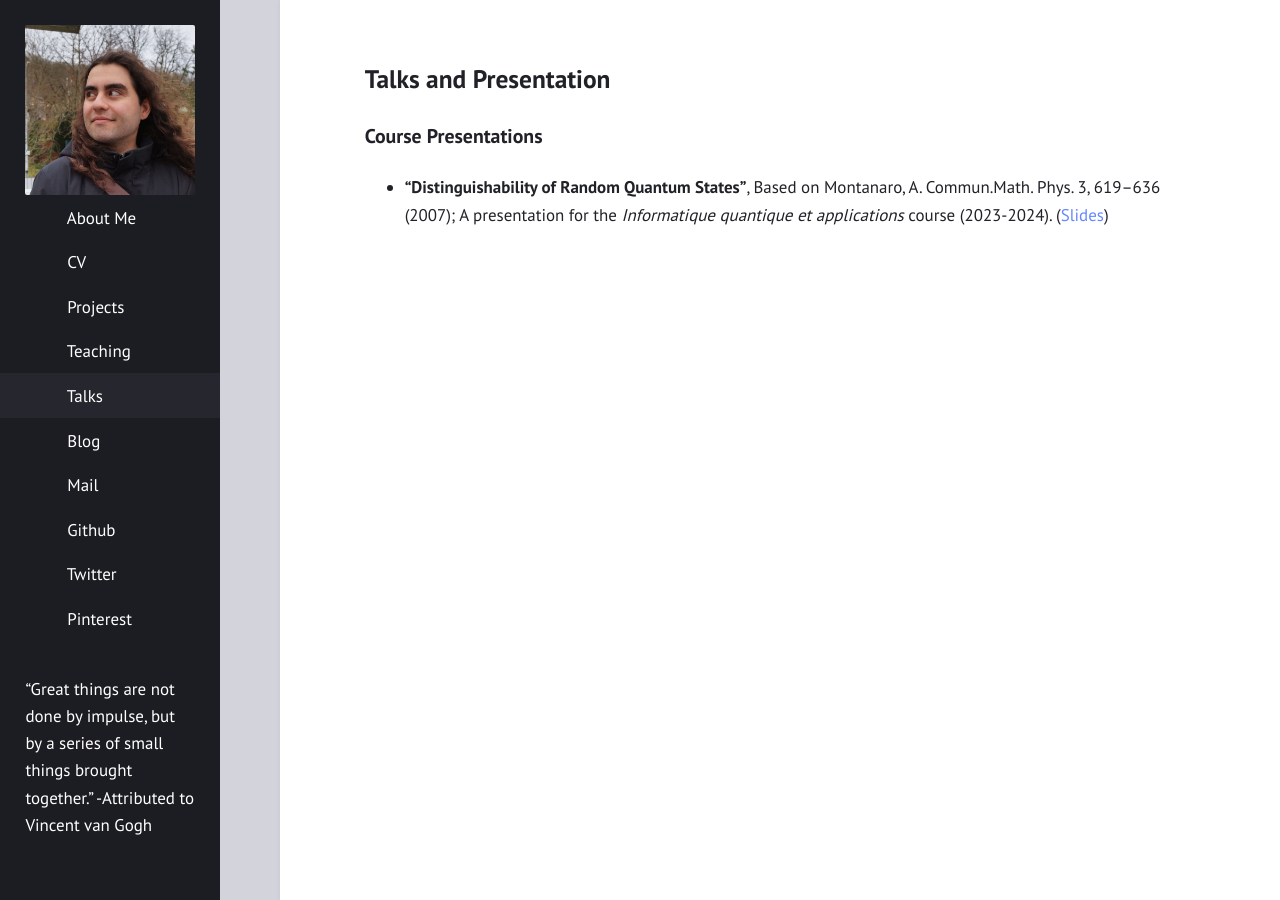
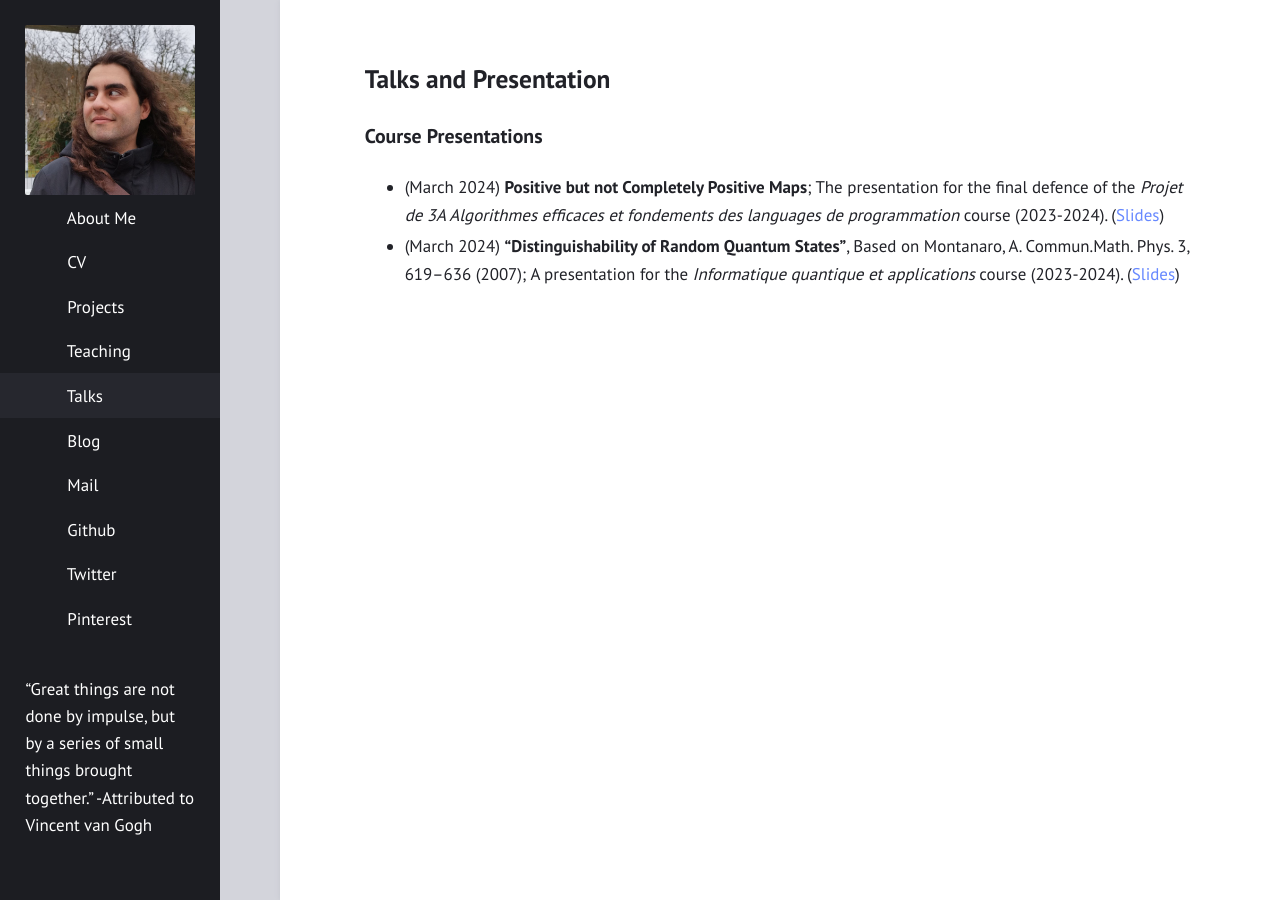
Before and after one commit to ali-almasi/ali-almasi.github.io, a Jekyll site: the page built from talks.md, in a window 1280 px wide. Built offline with Jekyll 4.4.1, drawn with Linux system fonts in a browser that asks for light colours.

Commit message:
Update talks.md

```diff
--- a/talks.md
+++ b/talks.md
@@ -5,4 +5,5 @@ layout: post
 ---
 ## Talks and Presentation
 ### Course Presentations
- *   **"Distinguishability of Random Quantum States"**, Based on Montanaro, A. Commun.Math. Phys. 3, 619–636 (2007); A presentation for the *Informatique quantique et applications* course (2023-2024). ([Slides](talks_materials/Discrimination_of_random_states/discrimination_of_random_states_slides.pdf))
+ *   (March 2024) **Positive but not Completely Positive Maps**; The presentation for the final defence of the *Projet de 3A Algorithmes efficaces et fondements des languages de programmation* course (2023-2024). ([Slides](talks_materials/Discrimination_of_random_states/discrimination_of_random_states_slides.pdf))
+ *   (March 2024) **"Distinguishability of Random Quantum States"**, Based on Montanaro, A. Commun.Math. Phys. 3, 619–636 (2007); A presentation for the *Informatique quantique et applications* course (2023-2024). ([Slides](talks_materials/Discrimination_of_random_states/discrimination_of_random_states_slides.pdf))
```
